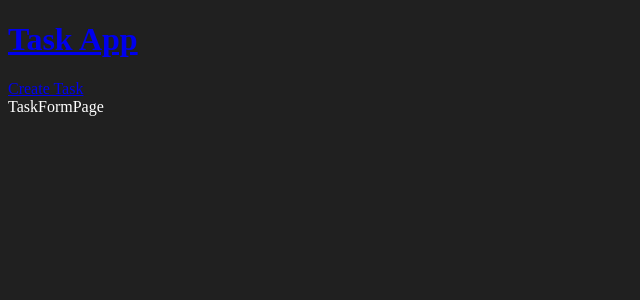
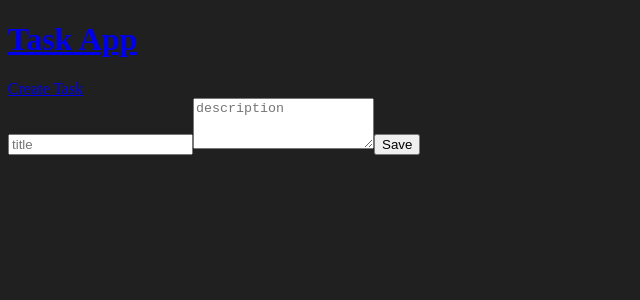
Before and after one commit to JohnRSantamaria/recupera-backend-PT, a React (Vite) app in the folder client/: page /tasks-create in a window 1280 px wide. Shown: the top 300 px of the page, without its empty margins (0-640 px from the left). Built offline with nearby package versions, Linux system fonts and the light colour scheme.

Commit message:
realizadano la lectura de las DB

```diff
--- /dev/null
+++ b/client/src/api/tasks.api.js
@@ -0,0 +1,4 @@
+import axios from "axios"
+export const getAllTasks = () => {
+  return axios.get('http://127.0.0.1:8000/tasks/api/v1/tasks/')
+}
--- /dev/null
+++ b/client/src/components/TaskList.jsx
@@ -0,0 +1,26 @@
+import { useEffect, useState } from 'react';
+import { getAllTasks } from '../api/tasks.api';
+import { TasksCard } from './TasksCard';
+
+export function TaskList() {
+	const [tasks, setTasks] = useState([]);
+
+	useEffect(() => {
+		async function loadTasks() {
+			const { data } = await getAllTasks();
+			setTasks(data);
+		}
+		loadTasks();
+	}, []);
+
+	return (
+		<div>
+			{tasks.map((task) => (
+				<TasksCard
+					key={task.id}
+					task={task}
+				/>
+			))}{' '}
+		</div>
+	);
+}
--- /dev/null
+++ b/client/src/components/TasksCard.jsx
@@ -0,0 +1,9 @@
+export function TasksCard({ task }) {
+	return (
+		<div>
+			<h1>{task.title}</h1>
+			<p>{task.description}</p>
+			<hr />
+		</div>
+	);
+}
--- a/client/src/pages/TaksFormPage.jsx
+++ b/client/src/pages/TaksFormPage.jsx
@@ -1,3 +1,17 @@
 export function TaksFormPage() {
-	return <div>TaskFormPage</div>;
+	return (
+		<div>
+			<from>
+				<input
+					type='text'
+					placeholder='title'
+				/>
+				<textarea
+					rows='3'
+					placeholder='description'
+				></textarea>
+				<button>Save</button>
+			</from>
+		</div>
+	);
 }
--- a/client/src/pages/TaskPage.jsx
+++ b/client/src/pages/TaskPage.jsx
@@ -1,3 +1,5 @@
+import { TaskList } from '../components/TaskList';
+
 export function TaskPage() {
-	return <div>TaskPage</div>;
+	return <TaskList />;
 }
```
Also changed, not shown: client/.eslintrc.cjs.
